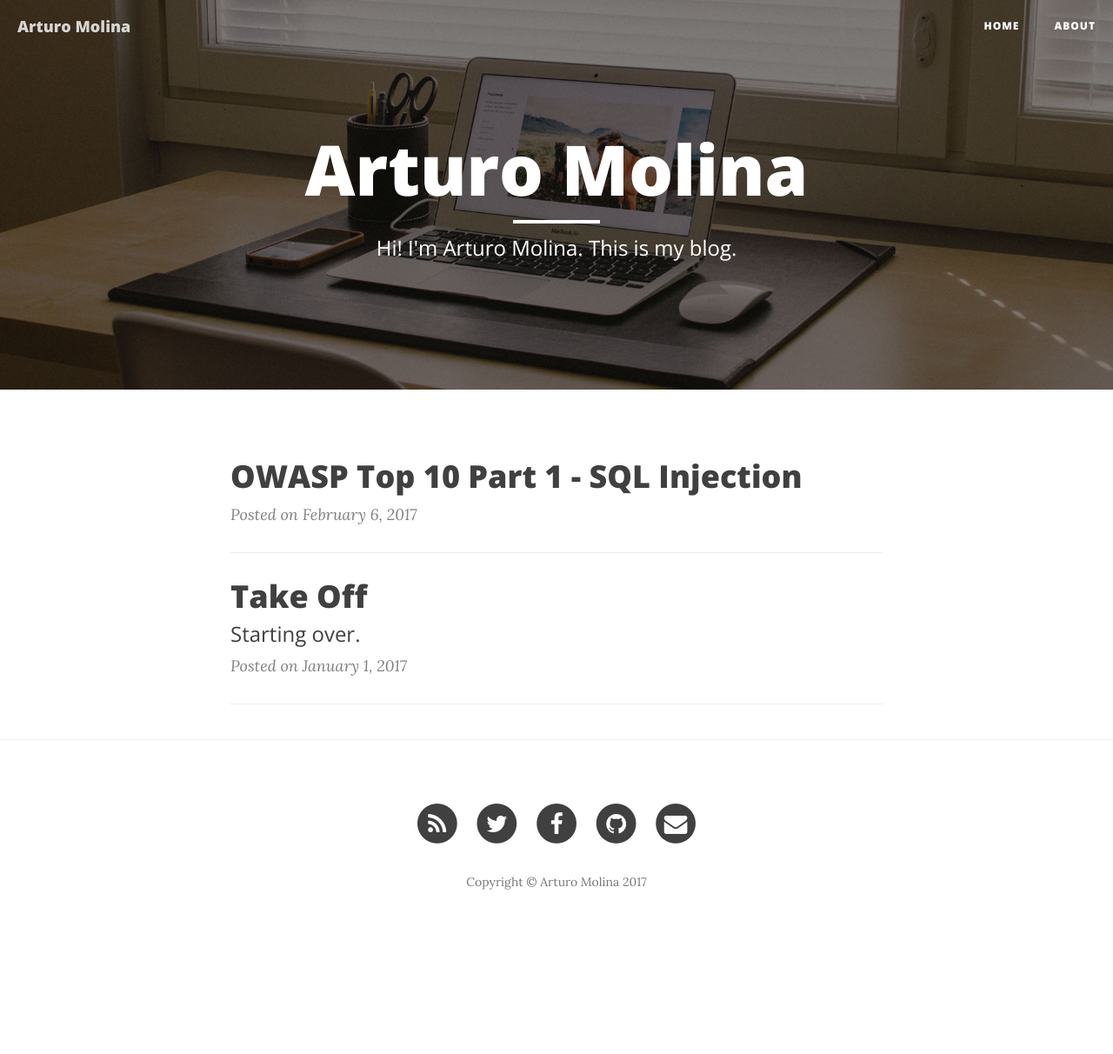
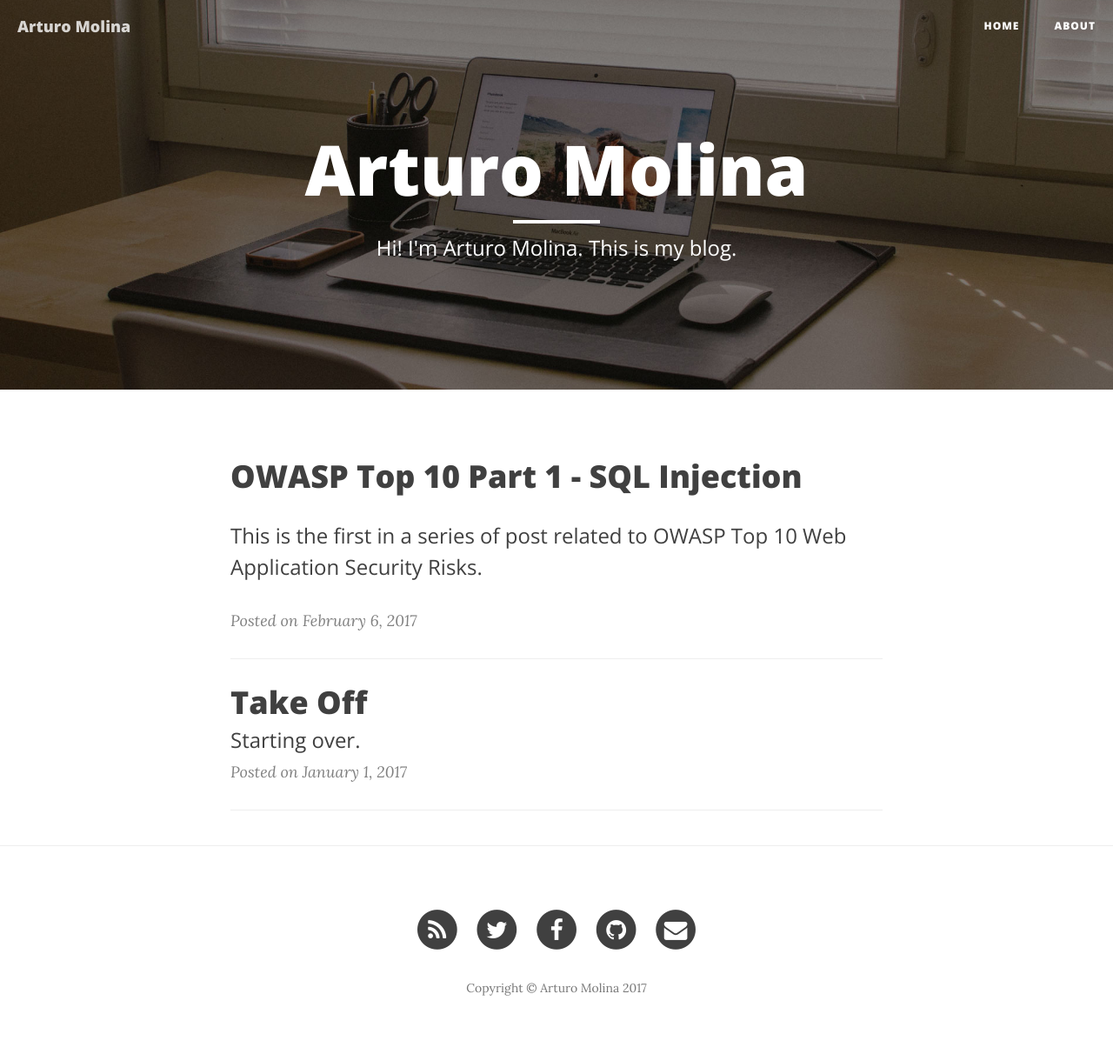
Before and after one commit to jamolina/jamolina.github.io, a Jekyll site: the page built from index.html, in a window 1280 px wide. Shown: the whole page at 87% size. Built offline with Jekyll 4.4.1, drawn with Linux system fonts in a browser that asks for light colours; nearby versions of some CDN libraries; the list of posts is cut into pages by our own code; before the commit the page ends 1090 px from its top, so only the background shows below that.

Commit message:
Edited post template to exclude Author. Added excerpt to post list when subtitle is not set

```diff
--- a/_layouts/post.html
+++ b/_layouts/post.html
@@ -12,7 +12,7 @@ layout: default
                     {% if page.subtitle %}
                     <h2 class="subheading">{{ page.subtitle }}</h2>
                     {% endif %}
-                    <span class="meta">Posted by {% if page.author %}{{ page.author }}{% else %}{{ site.title }}{% endif %} on {{ page.date | date: "%B %-d, %Y" }}</span>
+                    <span class="meta">Posted on {{ page.date | date: "%B %-d, %Y" }}</span>
                 </div>
             </div>
         </div>
--- a/index.html
+++ b/index.html
@@ -11,6 +11,10 @@ description: "Hi! I'm Arturo Molina. This is my blog."
         {% if post.subtitle %}
         <h3 class="post-subtitle">
             {{ post.subtitle }}
+        </h3>
+        {% else %}
+        <h3 class="post-subtitle">
+            {{ post.excerpt }}
         </h3>
         {% endif %}
     </a>
```
Also changed, not shown: _posts/2017-02-06-owasp-1-sql-injection.md (+3 -1 lines).
